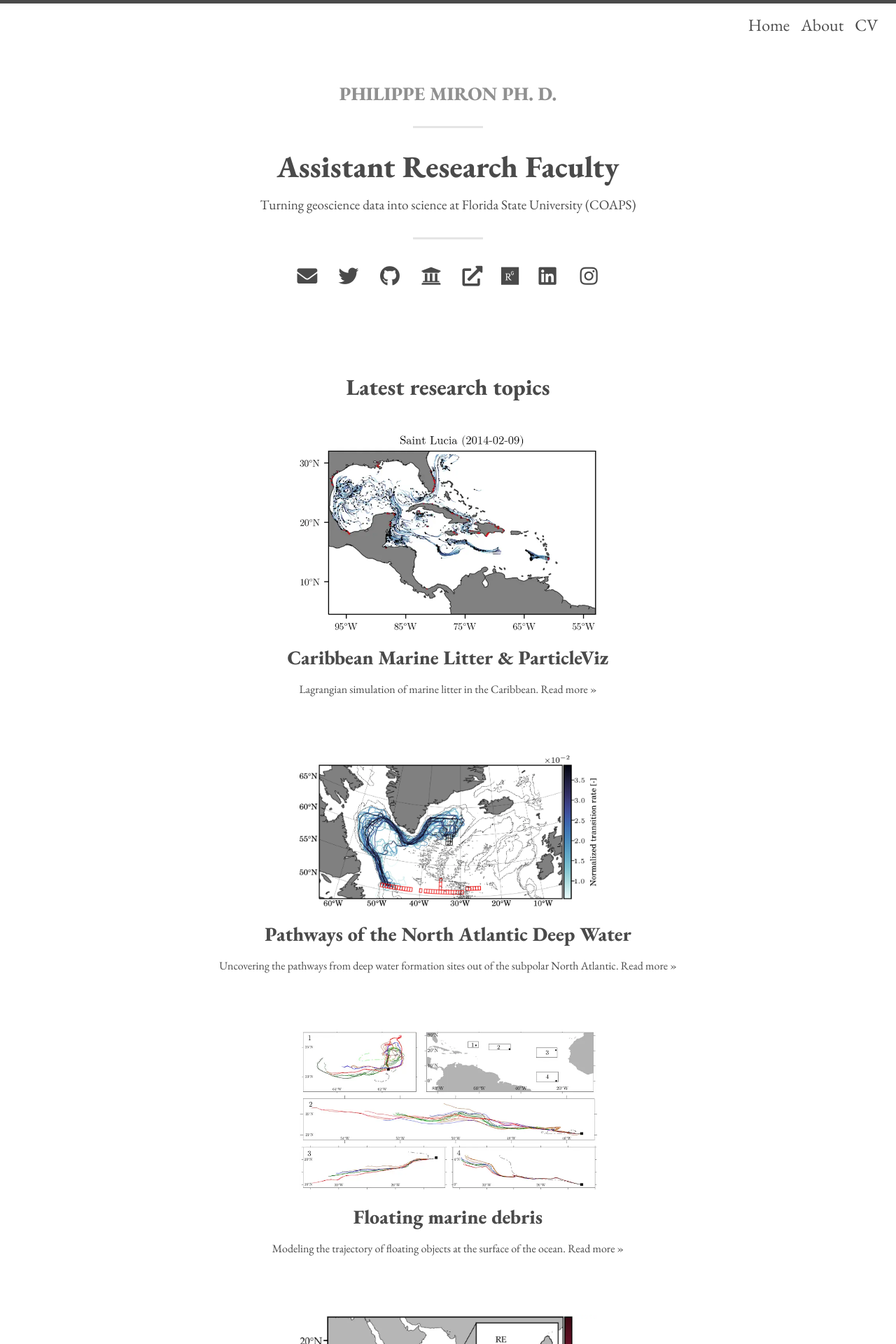
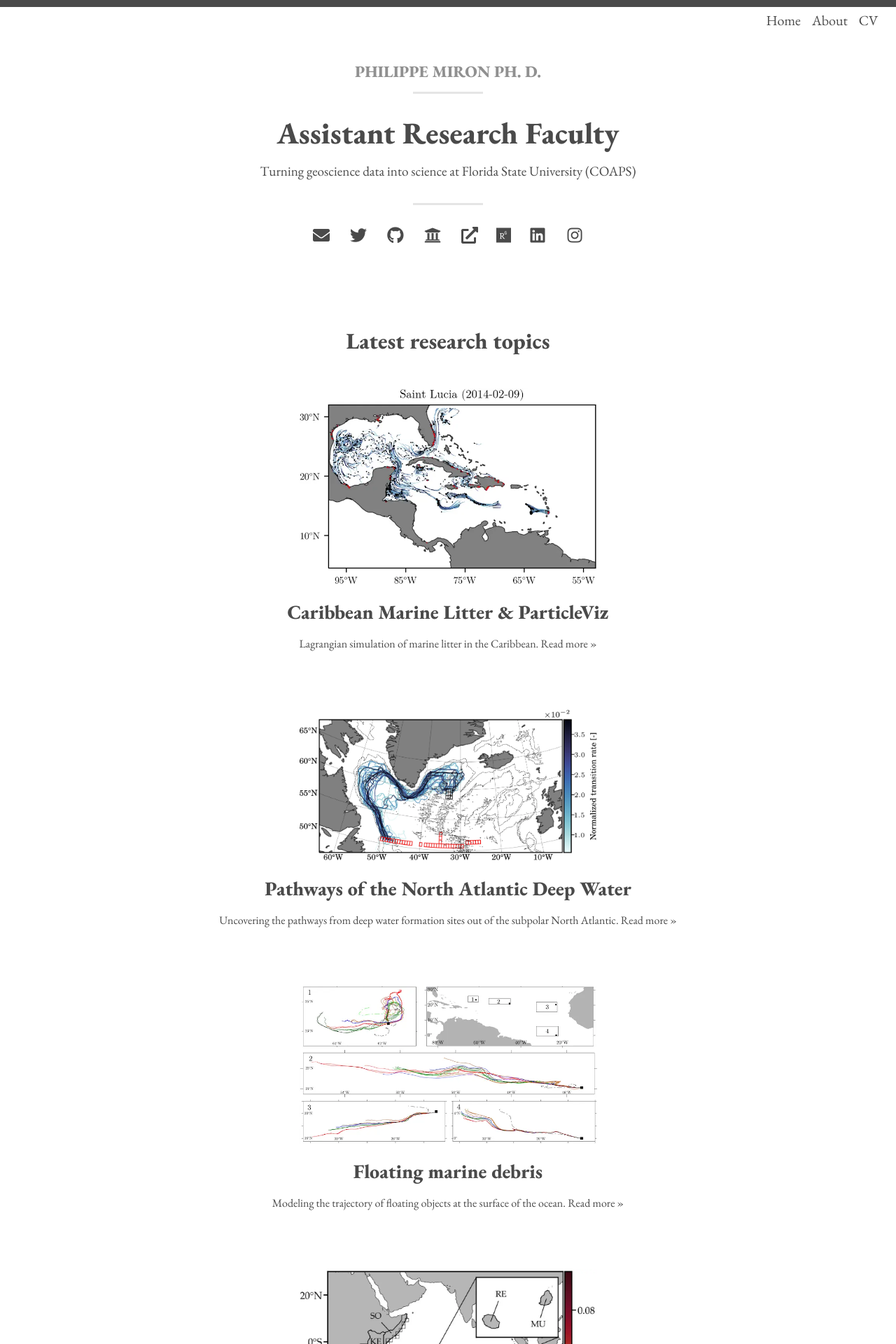
Before and after one commit to philippemiron/philippemiron.github.io, a Jekyll site: the page built from index.html, in a window 1280 px wide. Shown: the top 1920 px of the page at 70% size. Built offline with Jekyll 4.4.1, drawn with Linux system fonts in a browser that asks for light colours; nearby versions of some CDN libraries; the list of posts is cut into pages by our own code.

Commit message:
readjust font-size

```diff
--- a/_sass/includes/_header.scss
+++ b/_sass/includes/_header.scss
@@ -1,19 +1,20 @@
 .site-header {
   @extend %padding-small;
   background: $brand-color;
-  border-top:5px solid $header-desc-background-color;
+  border-top:10px solid $header-desc-background-color;
   display: inline-block;
   width: 100%;
 
   a {
     color: $header-link-color;
-    font-size: 1.5em;
+    font-size: 1.25em;
+    line-height: 0em;
   }
 
   .site-title {
     font-weight: bold;
-    font-size: 1.75em;
-    line-height: 1.0em;
+    font-size: 1.5em;
+    line-height: 0em;
   }
 
   .site-nav {
@@ -21,7 +22,7 @@
       margin: 0;
       padding: 0;
       list-style: none;
-      line-height: 1.5;
+      line-height: 1.0em;
       float: right;
       text-align: right;
     }
```
